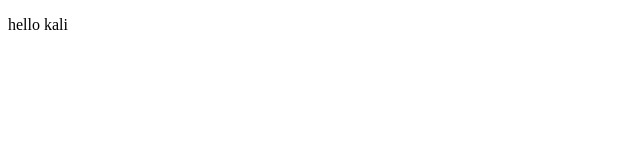
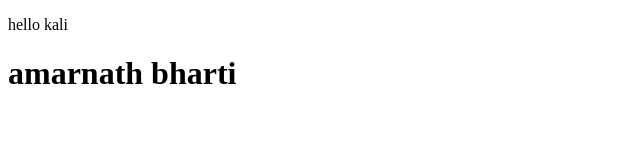
Before and after one commit to Amarnath-Amigos/Amarnath, a plain HTML site: page index.html in a window 1280 px wide. Shown: the whole page, without its empty margins (0-640 px from the left). Drawn offline with Linux system fonts and the light colour scheme.

Commit message:
hello world

```diff
--- a/index.html
+++ b/index.html
@@ -9,6 +9,7 @@
 
 <body>
     <p>hello kali</p>
+    <h1>amarnath bharti</h1>
 </body>
 
 </html>
```
